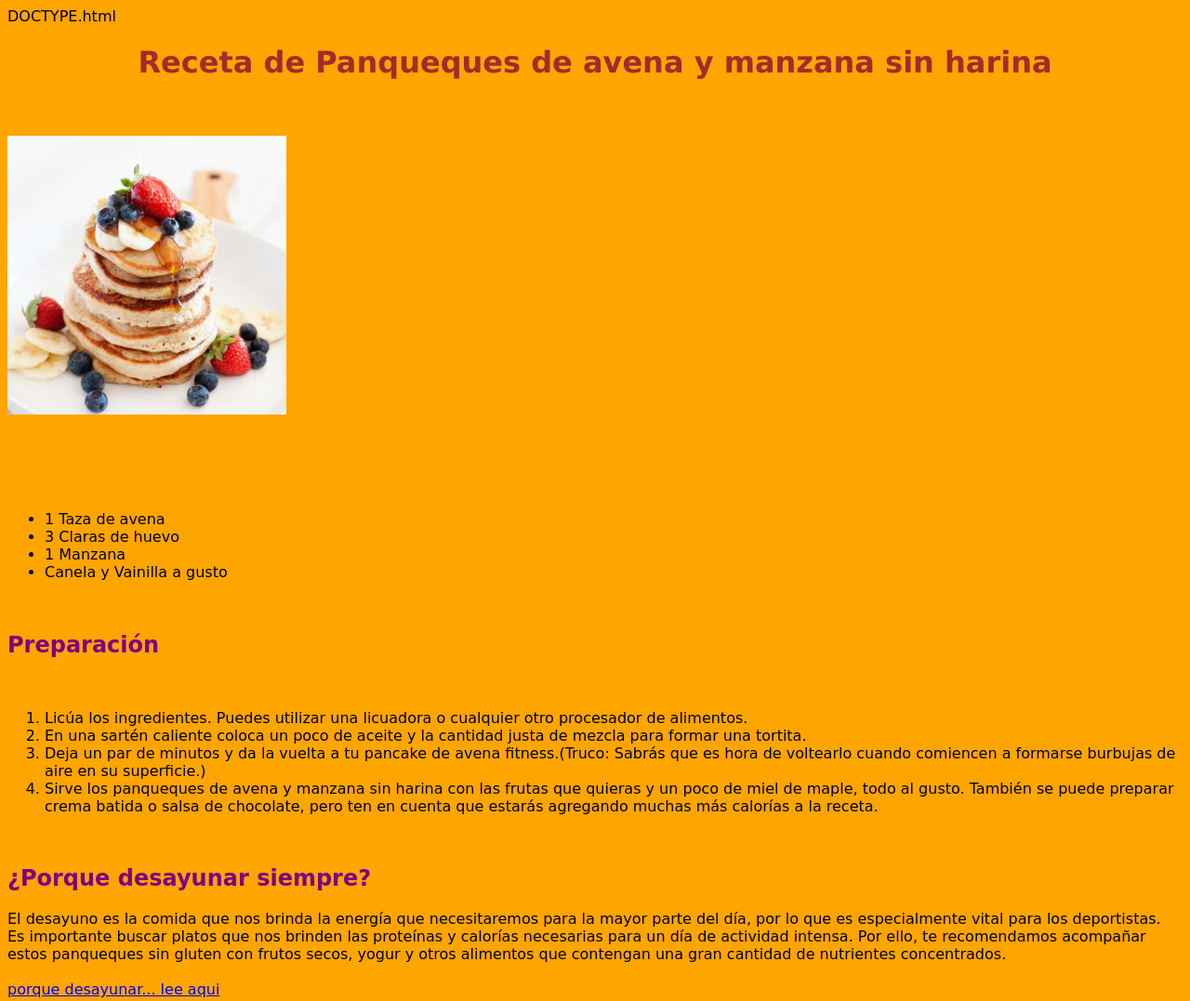
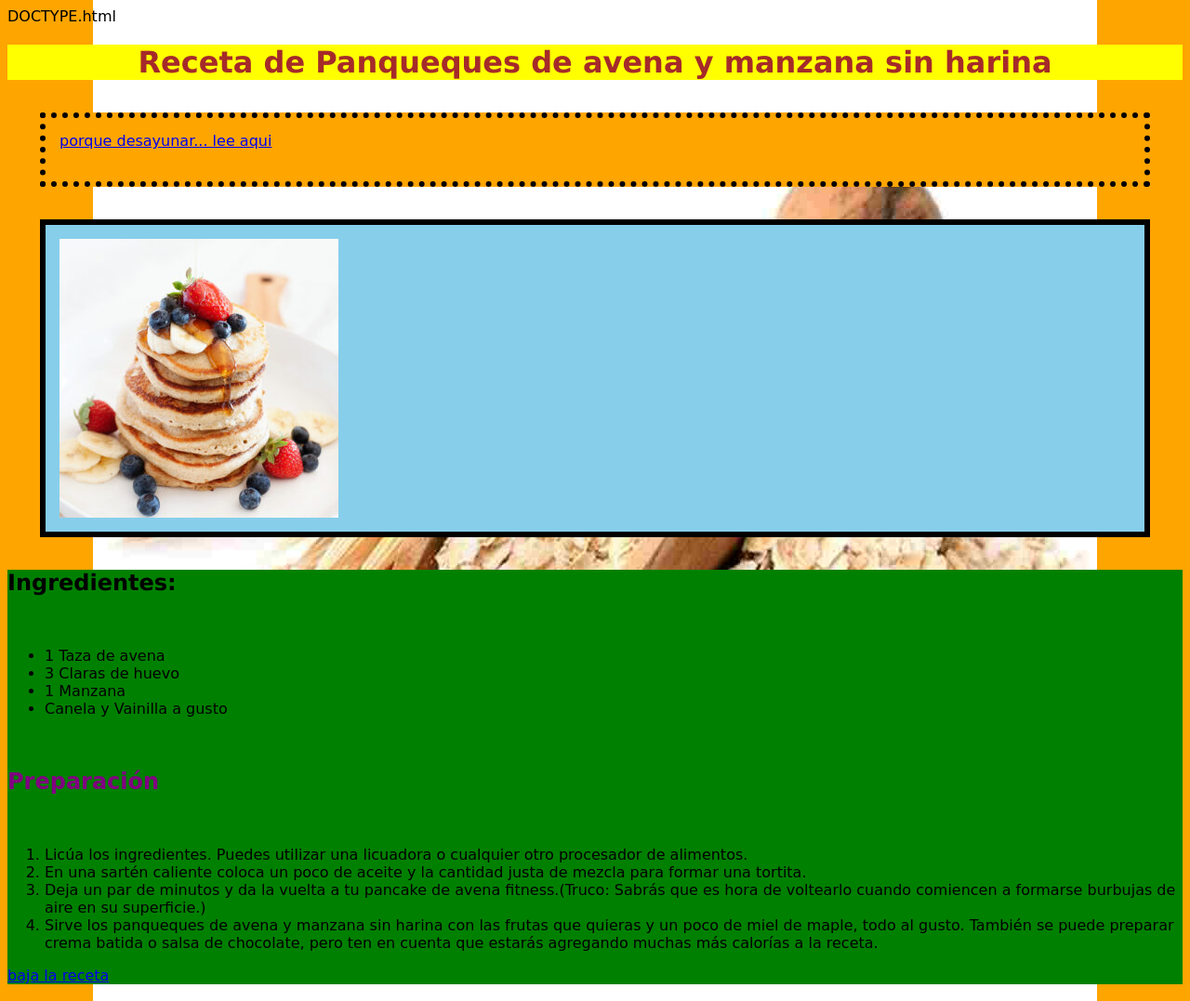
Before and after one commit to Rochiguz/recetasderochi, a plain HTML site: page index.html in a window 1280 px wide. Shown: the top 1077 px of the page at 93% size. Drawn offline with Linux system fonts and the light colour scheme.

Commit message:
Add files via upload

```diff
--- a/estilos.css/estilos.css
+++ b/estilos.css/estilos.css
@@ -1,5 +1,12 @@
-body {background-color:orange;font-size: medium;font-family: cursive;}
+body {background-color:orange;font-size: medium;font-family: cursive;background-image: url(../imagen/avena.jpg);background-repeat: no-repeat;background-position: top;
+   }
 ul{font-size: medium; font-family: cursive;}
 ol{font-size: medium; font-family: cursive;}
 .purple{color:purple}
 #purple{color: purple}
+
+header{background-color: yellow}
+nav{background-color: orange;margin: 35px;padding: 15px;border: 6px dotted}
+section{background-color: skyblue;margin: 35px;padding: 15px;border: 6px solid}
+aside{background-color:green }
+footer{background-color: grey;margin: 20px;padding: 15px;border: 10px dotted}
--- a/index.html
+++ b/index.html
@@ -2,11 +2,26 @@ DOCTYPE.html
 <head>
   <link rel="stylesheet" href="./estilos.css/estilos.css">
 </head>
+<header>
   <h1 style="text-align:center;color:brown;font-family:verdana">Receta de Panqueques de avena y manzana sin harina</h1>
+</header>
+
+<body>
+
+  <nav>
+    <a href="https://www.infoalimentos.org.ar/nutricion-y-estilos-de-vida/398-desayuno-por-que-es-importante"target="_blank">porque desayunar... lee aqui</a>
 <br>
 <br>
+
+  </nav>
+
+<section>
   <img src="./imagen/panqueques.jpg" alt="foto de panqueques">
-<h2 style="color:orange;font-family:verdana">Ingredientes:</h2>
+
+  </section>
+
+<aside>
+  <h2 style="color:black;font-family:verdana">Ingredientes:</h2>
   <br>
   <ul>
     <li>1 Taza de avena</li>
@@ -24,17 +39,20 @@ DOCTYPE.html
     <li>Sirve los panqueques de avena y manzana sin harina con las frutas que quieras y un poco de miel de maple, todo al gusto. También se puede preparar crema batida o salsa de chocolate, pero ten en cuenta que estarás agregando muchas más calorías a la receta.</li>
 
   </ol>
-<br>
-<body>
+  <a href="./receta/receta de panqueques.pdf">baja la receta</a>
+
+</aside>
+
+<footer>
   <h2 id="purple">¿Porque desayunar siempre?</h2>
   El desayuno es la comida que nos brinda la energía que necesitaremos para la mayor parte del día, por lo que es especialmente vital para los deportistas. Es importante buscar platos que nos brinden las proteínas y calorías necesarias para un día de actividad intensa. Por ello, te recomendamos acompañar estos panqueques sin gluten con frutos secos, yogur y otros alimentos que contengan una gran cantidad de nutrientes concentrados.
 <br>
 <br>
-<a href="https://www.infoalimentos.org.ar/nutricion-y-estilos-de-vida/398-desayuno-por-que-es-importante"target="_blank">porque desayunar... lee aqui</a>
 <br>
 <br>
 <iframe width="560" height="315" src="https://www.youtube.com/embed/iII-V7KfIm8" title="YouTube video player" frameborder="0" allow="accelerometer; autoplay; clipboard-write; encrypted-media; gyroscope; picture-in-picture; web-share" allowfullscreen></iframe>
 <br>
 <br>
-<a href="./receta/receta de panqueques.pdf">baja la receta</a>
+</footer>
+
 </body>
```
Also changed, not shown: imagen/avena.jpg (added). Lines whose indentation alone changed are shown as unchanged.
